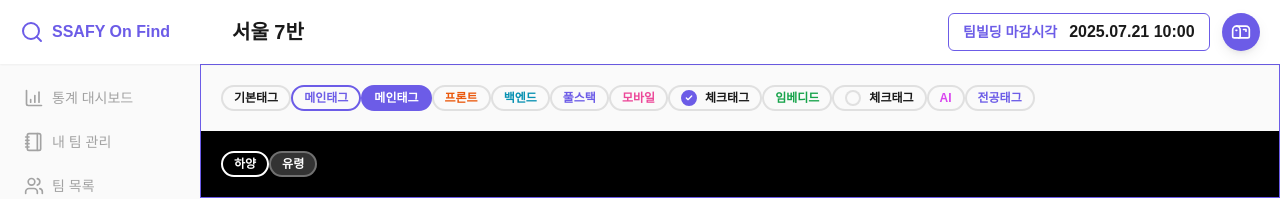
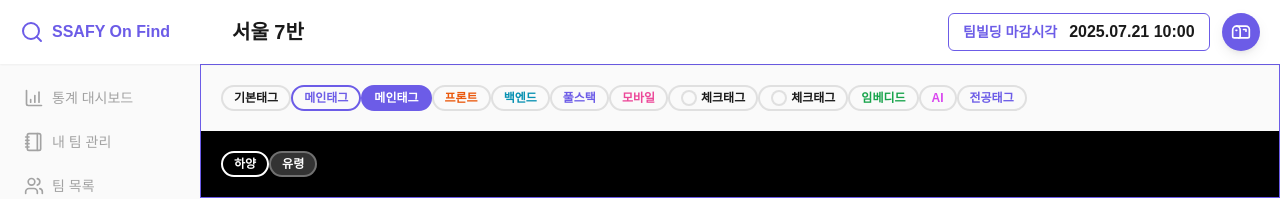
Before and after one commit to SSAFY-on-Find/SSAFY-on-Find, a React (Vite) app in the folder FE/: page /component-test in a window 1280 px wide. Shown: the top 199 px of the page. Built offline with nearby package versions, Linux system fonts and the light colour scheme; a web font is replaced by a local one.

Commit message:
feat: prop으로 클릭 이벤트 전달 기능 추가

```diff
--- a/FE/src/components/ComponentTestPage.tsx
+++ b/FE/src/components/ComponentTestPage.tsx
@@ -1,6 +1,10 @@
-import { CheckTag,MainTag, MajorTag, NormalTag, PositionTag, WhiteTag } from "./atoms"
+import { useState } from "react"
+
+import { CheckTag, MainTag, MajorTag, NormalTag, PositionTag, WhiteTag } from "./atoms"
 
 export default function ComponentTestPage() {
+  const [postion001, setCheck1] = useState(false)
+  const [postion002, setCheck2] = useState(false)
   return (
     <div className="">
       <div className="bg-background p-5">
@@ -11,9 +15,9 @@ export default function ComponentTestPage() {
         <PositionTag positionName={"백엔드"}></PositionTag>
         <PositionTag positionName={"풀스택"}></PositionTag>
         <PositionTag positionName={"모바일"}></PositionTag>
-        <CheckTag tagContent={"체크태그"} fillBg={true}></CheckTag>
+        <CheckTag tagContent={"체크태그"} onToggle={setCheck1} isChecked={postion001}></CheckTag>
+        <CheckTag tagContent={"체크태그"} onToggle={setCheck2} isChecked={postion002}></CheckTag>
         <PositionTag positionName={"임베디드"}></PositionTag>
-        <CheckTag tagContent={"체크태그"}></CheckTag>
         <PositionTag positionName={"AI"}></PositionTag>
         <MajorTag tagContent={"전공태그"}></MajorTag>
       </div>
--- a/FE/src/components/atoms/CheckTag.tsx
+++ b/FE/src/components/atoms/CheckTag.tsx
@@ -2,10 +2,11 @@ import { Check } from "lucide-react"
 
 interface ICheckTag {
   tagContent: string
-  fillBg?: boolean
+  isChecked?: boolean
+  onToggle: (isChecked: boolean) => void
 }
-function CheckCircle({ fillBg = false }) {
-  const checkOnOff = fillBg ? "bg-main text-white border-main" : "bg-background text-background border-subtext/30 "
+function CheckCircle({ isChecked = false }) {
+  const checkOnOff = isChecked ? "bg-main text-white border-main" : "bg-background text-background border-subtext/30 "
   return (
     <>
       <div className={`${checkOnOff} flex rounded-full border-2 stroke-2 p-0.5`}>
@@ -14,13 +15,17 @@ function CheckCircle({ fillBg = false }) {
     </>
   )
 }
-function CheckTag({ tagContent, fillBg = false }: ICheckTag) {
+function CheckTag({ tagContent, isChecked = false, onToggle }: ICheckTag) {
+  const handleClick = () => {
+    onToggle(!isChecked)
+  }
   return (
     <>
       <div
-        className={`bg-background border-subtext/30 text-text inline-flex items-center gap-2 rounded-full border-2 px-[11px] py-[3px] text-xs font-bold whitespace-nowrap`}
+        onClick={handleClick}
+        className={`bg-background border-subtext/30 text-text inline-flex cursor-pointer items-center gap-1 rounded-full border-2 px-[11px] py-[3px] text-xs font-bold whitespace-nowrap`}
       >
-        <CheckCircle fillBg={fillBg} />
+        <CheckCircle isChecked={isChecked} />
         {tagContent}
       </div>
     </>
```
